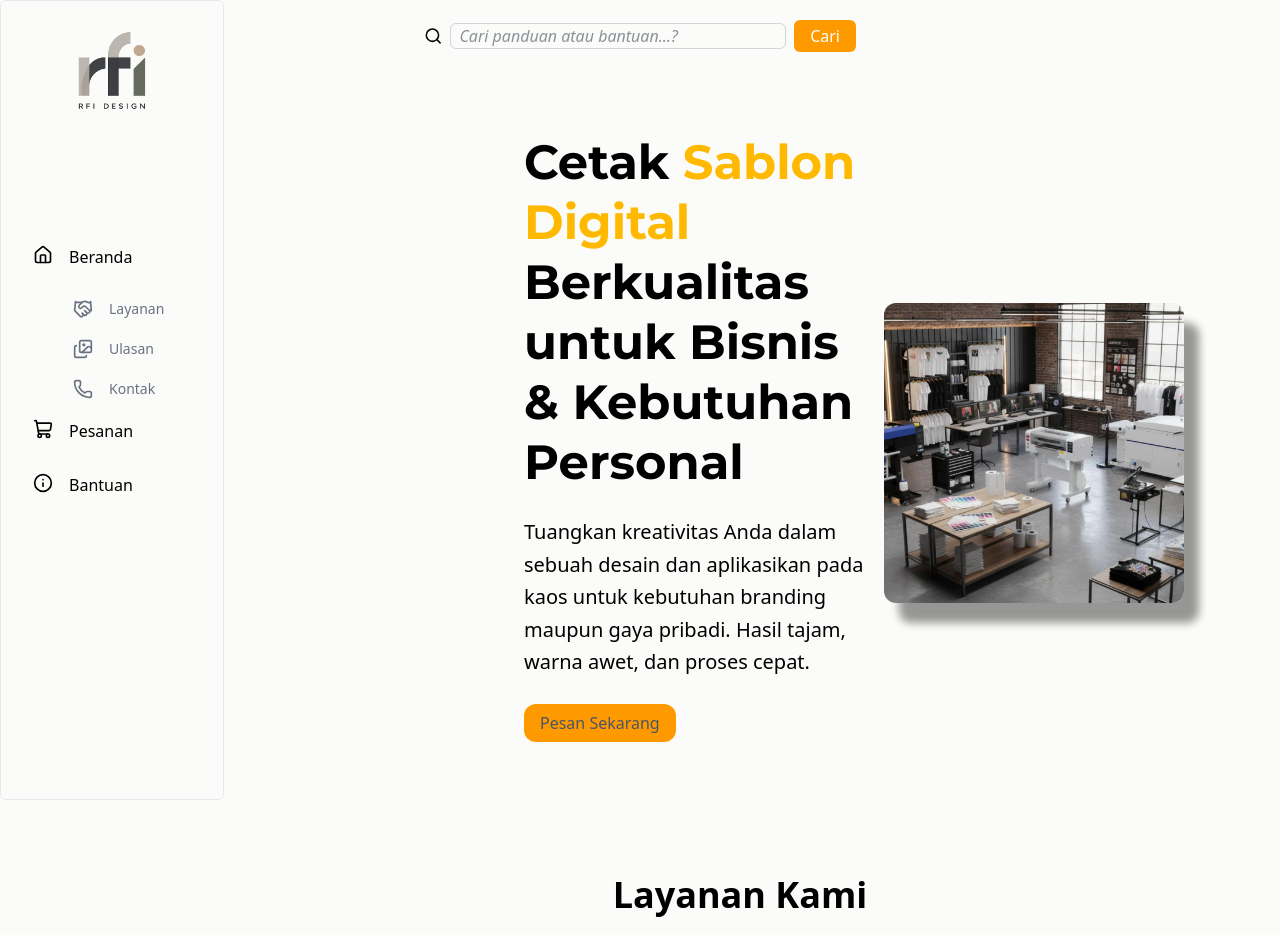
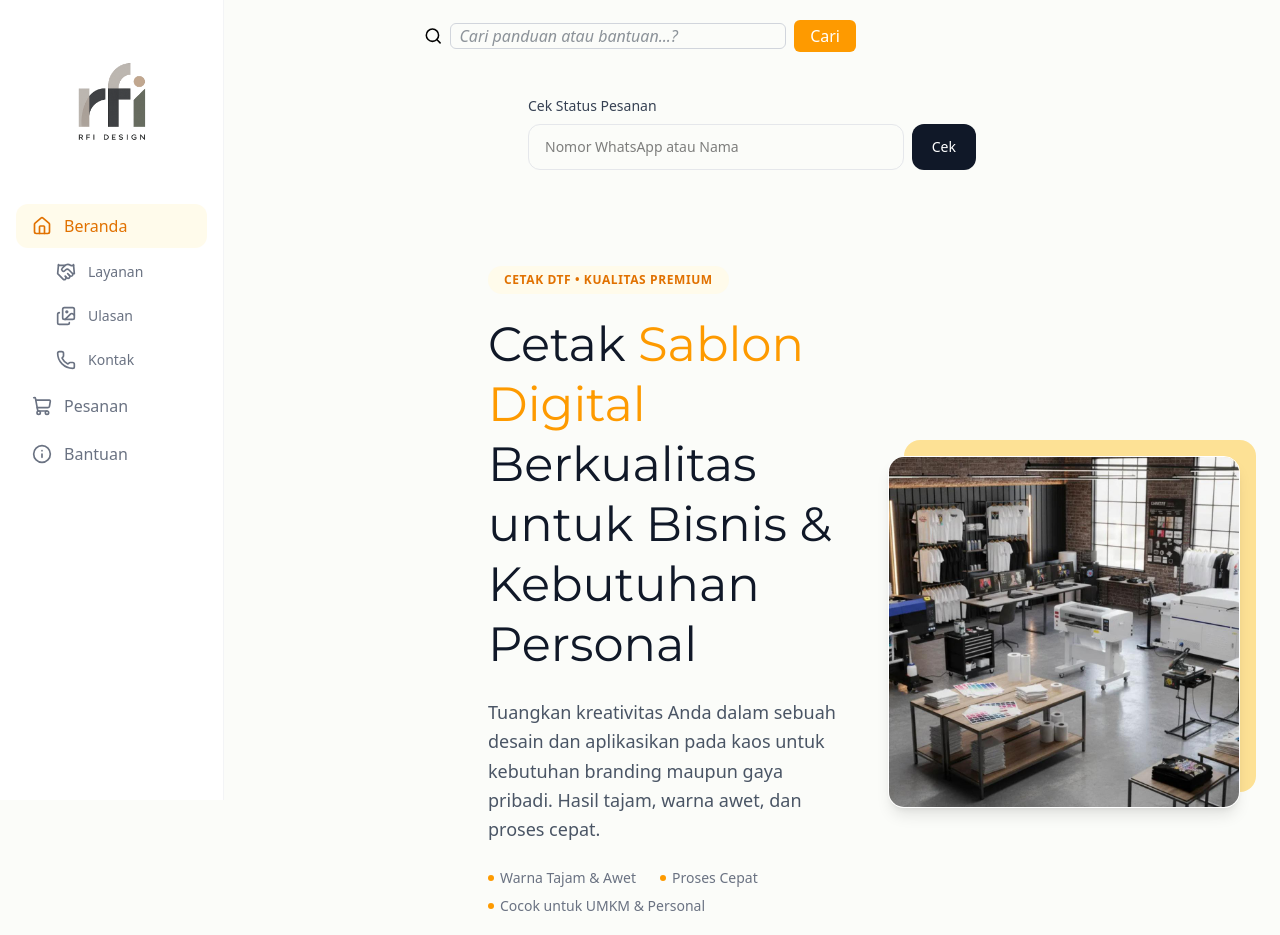
Before and after one commit to rfiwahyu63/website-sablon-v2, a Next.js app: page / in a window 1280 px wide. Shown: the top 935 px of the page. Built offline with nearby package versions, Linux system fonts and the light colour scheme; no server answers.

Commit message:
Menambahkan tracking order dan mondifikasi beberapa halaman

```diff
--- a/src/app/page.js
+++ b/src/app/page.js
@@ -1,11 +1,13 @@
 import Hero from "@/components/hero";
 import Service from "@/components/service/service";
 import ReviewSection from "@/components/review/Review";
+import TrackOrderSearch from "@/components/trackingOrder/page"
 
 export default function Home() {
   return (
     <>
       <div className="flex-1 lg:ml-56">
+        <TrackOrderSearch />
         <Hero />
       </div>
       <Service />
--- /dev/null
+++ b/src/app/track/[code]/page.js
@@ -0,0 +1,137 @@
+"use client";
+
+import { useState, useEffect } from "react";
+import { useParams } from "next/navigation";
+import { supabase } from "@/lib/supabase";
+
+const statusLabel = {
+  wait_payment: "Menunggu Pembayaran",
+  dibayar: "Sudah Dibayar",
+  diproses: "Diproses",
+  selesai: "Selesai",
+};
+
+const steps = [
+  { key: "wait_payment", label: "Konfirmasi Pembayaran" },
+  { key: "dibayar", label: "Sudah Dibayar" },
+  { key: "diproses", label: "Diproses" },
+  { key: "selesai", label: "Selesai" },
+];
+
+export default function TrackOrderPage() {
+  const { code } = useParams();
+  const [order, setOrder] = useState(null);
+  const [loading, setLoading] = useState(true);
+
+  useEffect(() => {
+    async function fetchOrder() {
+      const { data, error } = await supabase
+        .from("orders")
+        .select("*")
+        .eq("order_code", code)
+        .single();
+
+      if (error) {
+        console.error("Order tidak ditemukan:", error.message);
+      } else {
+        setOrder(data);
+      }
+
+      setLoading(false);
+    }
+
+    fetchOrder();
+  }, [code]);
+
+  if (loading) return <div className="p-6">Memuat...</div>;
+
+  if (!order) {
+    return (
+      <div className="p-6 text-center">
+        <p className="text-gray-500">Pesanan tidak ditemukan.</p>
+      </div>
+    );
+  }
+
+  return (
+  <div className="mx-auto max-w-2xl p-6">
+    <h1 className="text-2xl font-bold"> Order Code: {order.order_code}</h1>
+    <p className="mt-1 text-sm text-gray-500">
+      Pantau status pesanan kamu di sini.
+    </p>
+
+    {(() => {
+      const currentIndex = steps.findIndex((s) => s.key === order.status);
+
+      return (
+        <div className="mt-6 flex items-center justify-between">
+          {steps.map((step, index) => {
+            const isDone = index <= currentIndex;
+
+            return (
+              <div key={step.key} className="flex flex-1 items-center">
+                <div className="flex flex-col items-center">
+                  <div
+                    className={`flex h-8 w-8 items-center justify-center rounded-full text-xs font-bold ${
+                      isDone
+                        ? "bg-gray-900 text-white"
+                        : "bg-gray-100 text-gray-400"
+                    }`}
+                  >
+                    {index + 1}
+                  </div>
+
+                  <p
+                    className={`mt-2 max-w-[70px] text-center text-[10px] ${
+                      isDone ? "font-medium text-gray-900" : "text-gray-400"
+                    }`}
+                  >
+                    {step.label}
+                  </p>
+                </div>
+
+                {index < steps.length - 1 && (
+                  <div
+                    className={`mx-1 h-0.5 flex-1 ${
+                      index < currentIndex ? "bg-gray-900" : "bg-gray-200"
+                    }`}
+                  />
+                )}
+              </div>
+            );
+          })}
+        </div>
+      );
+    })()}
+
+    <div className="mt-6 rounded-2xl border border-gray-200 p-6">
+      <div className="flex justify-between text-sm">
+        <span className="text-gray-500">Status</span>
+        <span className="font-medium">
+          {statusLabel[order.status] || order.status}
+        </span>
+      </div>
+
+      <div className="mt-3 flex justify-between text-sm">
+        <span className="text-gray-500">Jenis Order</span>
+        <span className="font-medium">{order.jenis_order}</span>
+      </div>
+
+      <div className="mt-3 flex justify-between text-sm">
+        <span className="text-gray-500">Total</span>
+        <span className="font-medium">
+          Rp{Number(order.total || 0).toLocaleString("id-ID")}
+        </span>
+      </div>
+    </div>
+
+    <div className="mt-6 rounded-xl bg-gray-50 p-4">
+      <p className="text-center text-xs leading-5 text-gray-500">
+        Status pesanan akan otomatis berubah sesuai progres. Jika ada
+        pertanyaan seputar pesanan kamu, silakan hubungi admin melalui
+        WhatsApp.
+      </p>
+    </div>
+  </div>
+);
+  }
--- a/src/components/footer/footer.js
+++ b/src/components/footer/footer.js
@@ -4,41 +4,79 @@ import { FaInstagram, FaFacebook, FaTiktok, FaWhatsapp } from "react-icons/fa6";
 
 export default function Footer() {
   return (
-   <footer id="contact" className="mt-30 text-gray-500 lg:pl-56">
-      <div className="mx-auto max-w-7xl px-6 py-10">
-
-        <div className="grid md:grid-cols-3 gap-10 lg:gap-16 px-20 py-10">
+    <footer id="contact" className="mt-30 border-t border-gray-100 bg-gray-50 text-gray-500 lg:pl-56">
+      <div className="mx-auto max-w-7xl px-6 py-16">
+        <div className="grid gap-12 lg:grid-cols-3 lg:gap-16">
           {/* Brand */}
 
           <div>
             <h2 className="text-2xl font-bold text-orange-500">RFI Design</h2>
 
-            <p className="mt-4 leading-relaxed">
+            <p className="mt-4 max-w-xs leading-relaxed">
               Melayani jasa cetak DTF berkualitas untuk kebutuhan
               bisnis, UMKM, clothing, maupun personal.
             </p>
+
+            <div className="mt-6 flex gap-3">
+              <Link
+                href="https://instagram.com/username_kamu"
+                target="_blank"
+                rel="noopener noreferrer"
+                className="flex h-10 w-10 items-center justify-center rounded-full border border-gray-200 text-gray-500 transition hover:border-pink-500 hover:text-pink-500"
+              >
+                <FaInstagram size={16} />
+              </Link>
+
+              <Link
+                href="https://facebook.com/username_kamu"
+                target="_blank"
+                rel="noopener noreferrer"
+                className="flex h-10 w-10 items-center justify-center rounded-full border border-gray-200 text-gray-500 transition hover:border-blue-500 hover:text-blue-500"
+              >
+                <FaFacebook size={16} />
+              </Link>
+
+              <Link
+                href="https://tiktok.com/@username_kamu"
+                target="_blank"
+                rel="noopener noreferrer"
+                className="flex h-10 w-10 items-center justify-center rounded-full border border-gray-200 text-gray-500 transition hover:border-gray-900 hover:text-gray-900"
+              >
+                <FaTiktok size={16} />
+              </Link>
+            </div>
           </div>
 
           {/* Menu */}
 
-          <div className="hidden lg:block lg:mx-auto">
-            <h3 className="font-semibold text-xl  mb-4">Menu</h3>
+          <div className="hidden lg:block">
+            <h3 className="text-sm font-semibold uppercase tracking-wider text-gray-900">
+              Menu
+            </h3>
 
-            <ul className="space-y-3">
+            <ul className="mt-5 space-y-3">
               <li>
-                <Link href="/#">Beranda</Link>
+                <Link href="/#" className="transition hover:text-orange-500">
+                  Beranda
+                </Link>
               </li>
 
               <li>
-                <Link href="/#service">Layanan</Link>
+                <Link href="/#service" className="transition hover:text-orange-500">
+                  Layanan
+                </Link>
               </li>
 
               <li>
-                <Link href="/#review">Ulasan</Link>
+                <Link href="/#review" className="transition hover:text-orange-500">
+                  Ulasan
+                </Link>
               </li>
 
               <li>
-                <Link href="/#kontak">Kontak</Link>
+                <Link href="/#kontak" className="transition hover:text-orange-500">
+                  Kontak
+                </Link>
               </li>
             </ul>
           </div>
@@ -46,59 +84,35 @@ export default function Footer() {
           {/* Kontak */}
 
           <div>
-            <div className="space-y-4 ">
-              <div className="flex gap-3">
-                <MapPin className="text-red-500" size={20} />
+            <h3 className="text-sm font-semibold uppercase tracking-wider text-gray-900">
+              Hubungi Kami
+            </h3>
+
+            <div className="mt-5 space-y-4">
+              <div className="flex items-start gap-3">
+                <MapPin className="mt-0.5 shrink-0 text-red-500" size={18} />
                 <p>Bogor, Jawa Barat</p>
               </div>
 
-              <h3 className="font-semibold text-lg mb-4">Hubungi Kami</h3>
+              <div className="flex items-start gap-3">
+                <Mail className="mt-0.5 shrink-0 text-amber-500" size={18} />
+                <p>wahyurifai63@gmail.com</p>
+              </div>
 
               <a
                 href="https://wa.me/6281234567890"
                 target="_blank"
                 rel="noopener noreferrer"
-                className="inline-flex items-center gap-2 bg-green-600 hover:bg-green-700 px-4 py-2 rounded-lg text-white transition"
+                className="inline-flex items-center gap-2 rounded-lg bg-green-600 px-4 py-2 text-white transition hover:bg-green-700"
               >
                 <FaWhatsapp size={18} />
                 Chat WhatsApp
               </a>
-
-              <div className="flex gap-3">
-                <Mail className="text-amber-500" size={20} />
-                <p>wahyurifai63@gmail.com</p>
-              </div>
-
-              <div className="flex gap-4 text-2xl">
-                <Link
-                  href="https://instagram.com/username_kamu"
-                  target="_blank"
-                  rel="noopener noreferrer"
-                >
-                  <FaInstagram className="hover:text-pink-700 duration-300" />
-                </Link>
-
-                <Link
-                  href="https://facebook.com/username_kamu"
-                  target="_blank"
-                  rel="noopener noreferrer"
-                >
-                  <FaFacebook className="hover:text-blue-500 duration-300" />
-                </Link>
-
-                <Link
-                  href="https://tiktok.com/@username_kamu"
-                  target="_blank"
-                  rel="noopener noreferrer"
-                >
-                  <FaTiktok className="hover:text-gray-800 duration-300" />
-                </Link>
-              </div>
             </div>
           </div>
         </div>
 
-        <div className="border-t border-gray-500 my-10 pt-6 text-center text-zinc-500 text-sm">
+        <div className="mt-14 border-t border-gray-200 pt-6 text-center text-sm text-zinc-500">
           © 2026 RFI Media. All Rights Reserved.
         </div>
       </div>
--- a/src/components/hero.js
+++ b/src/components/hero.js
@@ -3,47 +3,79 @@ import { Montserrat } from "next/font/google";
 
 const montserrat = Montserrat({
   subsets: ["latin"],
-  weight: ["700"],
+  weight: ["700", "800"],
 });
 
 export default function Hero() {
   return (
-    <>
-      <section className="p-10 mt-4 lg:p-15 bg-transparent">
-        <div className="lg:flex items-center mx-4 lg:pl-56">
+    <section className="bg-transparent px-6 py-16 lg:px-10 lg:py-24">
+      <div className="mx-auto flex max-w-6xl flex-col items-center gap-12 lg:flex-row lg:pl-56">
         {/* Kiri */}
         <div className="lg:w-1/2">
-            <h1 className={`${montserrat.className} text-3xl lg:text-5xl font-bold leading-tight mb-6`} >
-              Cetak <span className="text-amber-400">Sablon Digital</span>{" "}
+          <span className="inline-block rounded-full bg-amber-50 px-4 py-1.5 text-xs font-semibold uppercase tracking-wider text-amber-600">
+            Cetak DTF • Kualitas Premium
+          </span>
+
+          <h1
+            className={`${montserrat.className} mt-5 text-3xl leading-tight text-gray-900 lg:text-5xl`}
+          >
+            Cetak <span className="text-amber-500">Sablon Digital</span>{" "}
             Berkualitas untuk Bisnis & Kebutuhan Personal
           </h1>
 
-            <p className="text-sm lg:text-xl text-black leading-relaxed mb-8">
+          <p className="mt-6 text-sm leading-relaxed text-gray-600 lg:text-lg">
             Tuangkan kreativitas Anda dalam sebuah desain dan aplikasikan pada
             kaos untuk kebutuhan branding maupun gaya pribadi. Hasil tajam,
             warna awet, dan proses cepat.
           </p>
 
-            <a className="text-gray-600 bg-amber-500 px-4 py-2 rounded-xl hover:bg-amber-600 cursor-pointer transition delay-100"
-              href="#"
+          <div className="mt-6 flex flex-wrap gap-x-6 gap-y-2 text-sm text-gray-500">
+            <span className="flex items-center gap-1.5">
+              <span className="h-1.5 w-1.5 rounded-full bg-amber-500" />
+              Warna Tajam & Awet
+            </span>
+            <span className="flex items-center gap-1.5">
+              <span className="h-1.5 w-1.5 rounded-full bg-amber-500" />
+              Proses Cepat
+            </span>
+            <span className="flex items-center gap-1.5">
+              <span className="h-1.5 w-1.5 rounded-full bg-amber-500" />
+              Cocok untuk UMKM & Personal
+            </span>
+          </div>
+
+          <div className="mt-8 flex flex-wrap gap-3">
+            <a
+              href="/order"
+              className="rounded-xl bg-amber-500 px-6 py-3 font-medium text-white shadow-sm transition hover:bg-amber-600"
             >
               Pesan Sekarang
             </a>
+
+            <a
+              href="/#service"
+              className="rounded-xl border border-gray-200 px-6 py-3 font-medium text-gray-700 transition hover:border-gray-400 hover:bg-gray-50"
+            >
+              Lihat Layanan
+            </a>
+          </div>
         </div>
 
         {/* Kanan */}
+        <div className="flex justify-center lg:w-1/2">
+          <div className="relative">
+            <div className="absolute -right-4 -top-4 h-full w-full rounded-2xl bg-amber-400/40" />
 
-          <div className="mt-10 lg:w-1/2 flex justify-center">
             <Image
               src="/assets/percetakan.jpg"
-              alt="percetakan"
-              width={300}
-              height={300}
-              className="object-cover rounded-xl border-gray-900 shadow-[15px_20px_8px_rgba(0,0,0,0.4)]"
+              alt="Proses cetak sablon digital DTF"
+              width={500}
+              height={500}
+              className="relative h-auto w-full max-w-md rounded-2xl border border-white object-cover shadow-lg"
             />
           </div>
         </div>
+      </div>
     </section>
-    </>
   );
 }
--- a/src/components/navbar/sidebar.js
+++ b/src/components/navbar/sidebar.js
@@ -2,6 +2,7 @@
 import { useState } from "react";
 import Link from "next/link";
 import Image from "next/image";
+import { usePathname } from "next/navigation";
 import {
   House,
   Handshake,
@@ -10,85 +11,87 @@ import {
   ShoppingCart,
   Menu,
   Info,
+  X,
 } from "lucide-react";
 
 const menus = [
-  {
-    name: "Beranda",
-    href: "/",
-    icon: House,
-  },
-  {
-    name: "Layanan",
-    href: "/#service",
-    child: true,
-    icon: Handshake,
-  },
-  // {
-  //   name: "Portfolio",
-  //   href: "/#portfolio",
-  //   child: true,
-  //   icon: Images,
-  // },
-  {
-    name: "Ulasan",
-    href: "/#review",
-    child: true,
-    icon: Images,
-  },
-  {
-    name: "Kontak",
-    href: "/#contact",
-    child: true,
-    icon: Phone,
-  },
-  {
-    name: "Pesanan",
-    href: "/order",
-    icon: ShoppingCart,
-  },
-  {
-    name: "Bantuan",
-    href: "/help",
-    icon: Info,
-  },
+  { name: "Beranda", href: "/", icon: House },
+  { name: "Layanan", href: "/#service", child: true, icon: Handshake },
+  { name: "Ulasan", href: "/#review", child: true, icon: Images },
+  { name: "Kontak", href: "/#contact", child: true, icon: Phone },
+  { name: "Pesanan", href: "/order", icon: ShoppingCart },
+  { name: "Bantuan", href: "/help", icon: Info },
 ];
 
+function MenuList({ pathname, onItemClick }) {
+  return (
+    <ul className="flex w-full flex-col gap-1">
+      {menus.map((menu) => {
+        const Icon = menu.icon;
+        const isActive = pathname === menu.href;
+
+        return (
+          <li key={menu.name}>
+            <Link
+              href={menu.href}
+              onClick={onItemClick}
+              className={`flex items-center gap-3 rounded-xl px-4 py-2.5 transition ${
+                menu.child ? "ml-6 text-sm" : "font-medium"
+              } ${
+                isActive
+                  ? "bg-amber-50 text-amber-600"
+                  : "text-gray-500 hover:bg-gray-50 hover:text-amber-500"
+              }`}
+            >
+              <Icon className="h-5 w-5" />
+              <span>{menu.name}</span>
+            </Link>
+          </li>
+        );
+      })}
+    </ul>
+  );
+}
+
 export default function Sidebar() {
-  // Untuk reponsive sidebar
   const [isOpen, setIsOpen] = useState(false);
-  //
-  // animasi garis bawah
-  const parentClass =
-    "after:content-[''] after:block after:mt-2 after:h-0.5 after:bg-amber-400 after:scale-x-0 after:origin-left after:transition-transform after:duration-500 hover:after:scale-x-50";
-  //
+  const pathname = usePathname();
+
   return (
     <>
+      {/* Tombol menu mobile */}
       <button
-        className="fixed bottom-2 left-1/2 -translate-x-1/2  z-50 lg:hidden  bg-gray-500 text-white rounded-2xl px-43 py-2 shadow-xl hover:scale-105 hover:bg-gray-600 transition delay-100 cursor-pointer"
+        className="fixed bottom-5 left-1/2 z-50 flex -translate-x-1/2 items-center gap-2 rounded-full bg-gray-900 px-6 py-3 text-white shadow-lg transition hover:bg-gray-800 lg:hidden"
         onClick={() => setIsOpen(!isOpen)}
       >
-        <Menu size={24} />
+        <Menu size={20} />
+        <span className="text-sm font-medium">Menu</span>
       </button>
 
+      {/* Overlay */}
       {isOpen && (
         <div
-          className="fixed inset-0 bg-black/80 z-40 lg:hidden"
+          className="fixed inset-0 z-40 bg-black/60 lg:hidden"
           onClick={() => setIsOpen(false)}
         />
       )}
 
-      {/* sidebar mobile */}
+      {/* Sidebar mobile */}
       <aside
-        className={`fixed bottom-0 left-0 w-full h-[70vh] rounded-t-3xl lg:hidden bg-primary z-50 gap-10 shadow-[0_-8px_20px_rgba(0,0,0,0.2)] transition-transform duration-700 ease-in-out ${isOpen ? "translate-y-0" : "translate-y-[120%]"} `}
-        onClick={() => setIsOpen(false)}
+        className={`fixed bottom-0 left-0 z-50 h-[70vh] w-full rounded-t-3xl bg-white shadow-[0_-8px_30px_rgba(0,0,0,0.15)] transition-transform duration-500 ease-in-out lg:hidden ${
+          isOpen ? "translate-y-0" : "translate-y-full"
+        }`}
       >
-        <div className="flex justify-center py-3">
-          <div className="w-14 h-1.5 rounded-full bg-gray-300" />
+        <div className="flex justify-end p-4">
+          <button
+            onClick={() => setIsOpen(false)}
+            className="rounded-full p-2 text-gray-400 hover:bg-gray-100 hover:text-gray-600"
+          >
+            <X size={20} />
+          </button>
         </div>
 
-        {/* Logo */}
-        <div className="pt-2 pb-6 flex justify-center">
+        <div className="flex justify-center pb-6">
           <Image
             src="/assets/logo-rfidesigntrans.png"
             alt="RFI Logo"
@@ -98,34 +101,14 @@ export default function Sidebar() {
           />
         </div>
 
-        <div className="w-full">
-          <ul className="flex flex-col gap-5 ml-25">
-            {menus.map((menu) => {
-              const Icon = menu.icon;
-              return (
-                <li
-                  key={menu.name}
-                  className={`inline-block relative ${!menu.child ? parentClass : ""}`}
-                >
-                  <Link
-                    href={menu.href}
-                    className={`flex gap-4 cursor-pointer hover:text-amber-400 transition delay-75 ${menu.child ? "pl-10 text-sm text-gray-500" : "font-medium"}`}
-                  >
-                    <Icon className="w-5 h-5" />
-                    <span>{menu.name}</span>
-                  </Link>
-                </li>
-              );
-            })}
-          </ul>
+        <div className="px-6">
+          <MenuList pathname={pathname} onItemClick={() => setIsOpen(false)} />
         </div>
       </aside>
 
-      {/* sidebar dekstop */}
-
-      <aside className="hidden lg:flex fixed left-0 top-0 flex-col overflow-y-auto w-56 h-dvh bg-transparent gap-20 rounded-md border border-gray-200">
-        {/* Logo */}
-        <div className="pb-6 flex justify-center">
+      {/* Sidebar desktop */}
+      <aside className="fixed left-0 top-0 hidden h-dvh w-56 flex-col border-r border-gray-100 bg-white lg:flex">
+        <div className="flex justify-center py-8">
           <Image
             src="/assets/logo-rfidesigntrans.png"
             alt="RFI Logo"
@@ -135,26 +118,8 @@ export default function Sidebar() {
           />
         </div>
 
-        <div className="w-full">
-          <ul className="flex flex-col ml-8 gap-5">
-            {menus.map((menu) => {
-              const Icon = menu.icon;
-              return (
-                <li
-                  key={menu.name}
-                  className={`inline-block relative ${!menu.child ? parentClass : ""}`}
-                >
-                  <Link
-                    href={menu.href}
-                    className={`flex gap-4 cursor-pointer hover:text-amber-400 transition delay-75 ${menu.child ? "pl-10 text-sm text-gray-500" : "font-medium"}`}
-                  >
-                    <Icon className="w-5 h-5" />
-                    <span>{menu.name}</span>
-                  </Link>
-                </li>
-              );
-            })}
-          </ul>
+        <div className="px-4">
+          <MenuList pathname={pathname} />
         </div>
       </aside>
     </>
--- a/src/components/order/OrderForm/OrderForm.js
+++ b/src/components/order/OrderForm/OrderForm.js
@@ -403,7 +403,7 @@ export default function OrderForm({ onSubmitOrder }) {
           </h1>
 
           <p className="mx-auto mt-3 max-w-xl text-sm leading-6 text-gray-500 sm:text-base">
-            Lengkapilah detail formulir dibawah untuk melakukan pemesanan.ss
+            Lengkapilah detail formulir dibawah untuk melakukan pemesanan.
           </p>
         </div>
 
--- /dev/null
+++ b/src/components/trackingOrder/page.js
@@ -0,0 +1,79 @@
+"use client";
+
+import { useState } from "react";
+import { useRouter } from "next/navigation";
+import { supabase } from "@/lib/supabase";
+
+export default function TrackOrderSearch() {
+  const [query, setQuery] = useState("");
+  const [isSearching, setIsSearching] = useState(false);
+  const [error, setError] = useState("");
+  const router = useRouter();
+
+  async function handleSearch(e) {
+    e.preventDefault();
+    setError("");
+
+    if (!query.trim()) return;
+
+    setIsSearching(true);
+
+    const { data, error: searchError } = await supabase
+      .from("orders")
+      .select("order_code, customer_nama, jenis_order, status, created_at")
+      .or(`customer_whatsapp.eq.${query.trim()},customer_nama.ilike.%${query.trim()}%`)
+      .order("created_at", { ascending: false });
+
+    setIsSearching(false);
+
+    if (searchError || !data || data.length === 0) {
+      setError("Pesanan tidak ditemukan. Cek kembali nomor WA atau nama kamu.");
+      return;
+    }
+
+    if (data.length === 1) {
+      router.push(`/track/${data[0].order_code}`);
+      return;
+    }
+
+    // Lebih dari 1 hasil — nanti kita tangani di langkah berikutnya
+    console.log("Banyak hasil:", data);
+  }
+
+  return (
+    <div className="mx-auto max-w-md mt-10">
+
+      <form onSubmit={handleSearch} className="flex flex-col gap-2 px-4 sm:px-0">
+  <label
+    htmlFor="track-query"
+    className="text-sm font-medium text-gray-700"
+  >
+    Cek Status Pesanan
+  </label>
+
+  <div className="flex flex-col gap-2 sm:flex-row">
+    <input
+      id="track-query"
+      type="text"
+      value={query}
+      onChange={(e) => setQuery(e.target.value)}
+      placeholder="Nomor WhatsApp atau Nama"
+      className="w-full flex-1 rounded-xl border border-gray-200 px-4 py-3 text-sm outline-none focus:border-gray-900"
+    />
+
+    <button
+      type="submit"
+      disabled={isSearching}
+      className="w-full rounded-xl bg-gray-900 px-5 py-3 text-sm font-medium text-white hover:bg-gray-800 disabled:opacity-50 sm:w-auto"
+    >
+      {isSearching ? "..." : "Cek"}
+    </button>
+  </div>
+</form>
+
+      {error && (
+        <p className="mt-2 text-center text-sm text-red-600">{error}</p>
+      )}
+    </div>
+  );
+}
--- a/src/lib/statusLabel.js
+++ b/src/lib/statusLabel.js
@@ -1,5 +1,5 @@
 export const statusLabel = {
-  wait_payment: "Menunggu Pembayaran",
+  wait_payment: "Konfirmasi Pembayaran",
   dibayar: "Sudah Dibayar",
   diproses: "Diproses",
   selesai: "Selesai",
```
Lines whose indentation alone changed are shown as unchanged.
